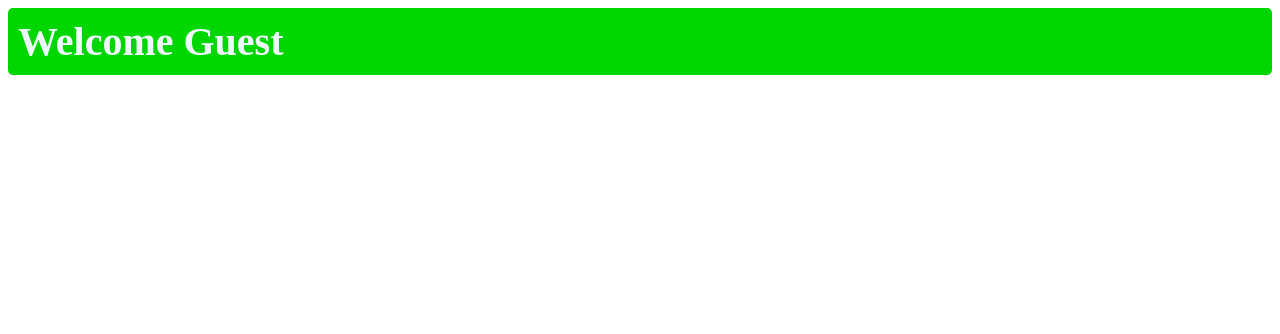
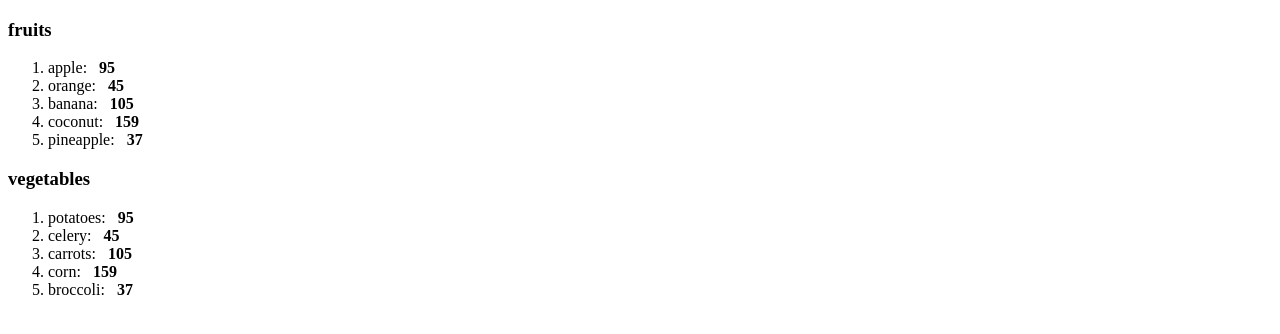
Before and after one commit to JohnKarima/react-refresher, a React (Vite) app: page / in a window 1280 px wide. Shown: the top 334 px of the page. Built offline with nearby package versions, Linux system fonts and the light colour scheme; the HTML template or start-up script is replaced by a standard one.

Commit message:
Create and render reuseable lists

```diff
--- a/src/App.jsx
+++ b/src/App.jsx
@@ -1,9 +1,26 @@
-import UserGreeting from './UserGreeting'
+import List from './List'
 
 function App() {
+    const fruits = [
+        { id: 1, name: 'apple', calories: 95 },
+        { id: 2, name: 'orange', calories: 45 },
+        { id: 3, name: 'banana', calories: 105 },
+        { id: 4, name: 'coconut', calories: 159 },
+        { id: 5, name: 'pineapple', calories: 37 },
+    ]
+
+    const vegetables = [
+        { id: 6, name: 'potatoes', calories: 95 },
+        { id: 7, name: 'celery', calories: 45 },
+        { id: 8, name: 'carrots', calories: 105 },
+        { id: 9, name: 'corn', calories: 159 },
+        { id: 10, name: 'broccoli', calories: 37 },
+    ]
+
     return (
         <>
-           <UserGreeting isLoggedIn={true} ></UserGreeting>
+            <List items={fruits} category="fruits"></List>
+            <List items={vegetables} category="vegetables"></List>
         </>
     )
 }
--- /dev/null
+++ b/src/List.jsx
@@ -0,0 +1,20 @@
+function List(props) {
+    const category = props.category
+
+    const itemList = props.items
+
+    const listItems = itemList.map((item) => (
+        <li key={item.id}>
+            {item.name}: &nbsp; <b>{item.calories}</b>
+        </li>
+    ))
+
+    return (
+        <>
+            <h3 className="list-category">{category}</h3>
+            <ol className="list-items">{listItems}</ol>
+        </>
+    )
+}
+
+export default List
--- a/src/UserGreeting.jsx
+++ /dev/null
@@ -1,22 +0,0 @@
-import PropTypes from 'prop-types'
-function UserGreeting(props) {
-    const welcomeMessage = (
-        <h2 className="welcome-message">Welcome {props.username}</h2>
-    )
-    const loginPrompt = (
-        <h2 className="login-prompt">Please log in to continue</h2>
-    )
-    return props.isLoggedIn ? welcomeMessage : loginPrompt
-}
-
-UserGreeting.proptypes = {
-    username: PropTypes.string,
-    isLoggedIn: PropTypes.bool,
-}
-
-
-UserGreeting.defaultProps = {
-    username: "Guest",
-    isLoggedIn: false,
-}
-export default UserGreeting
```
